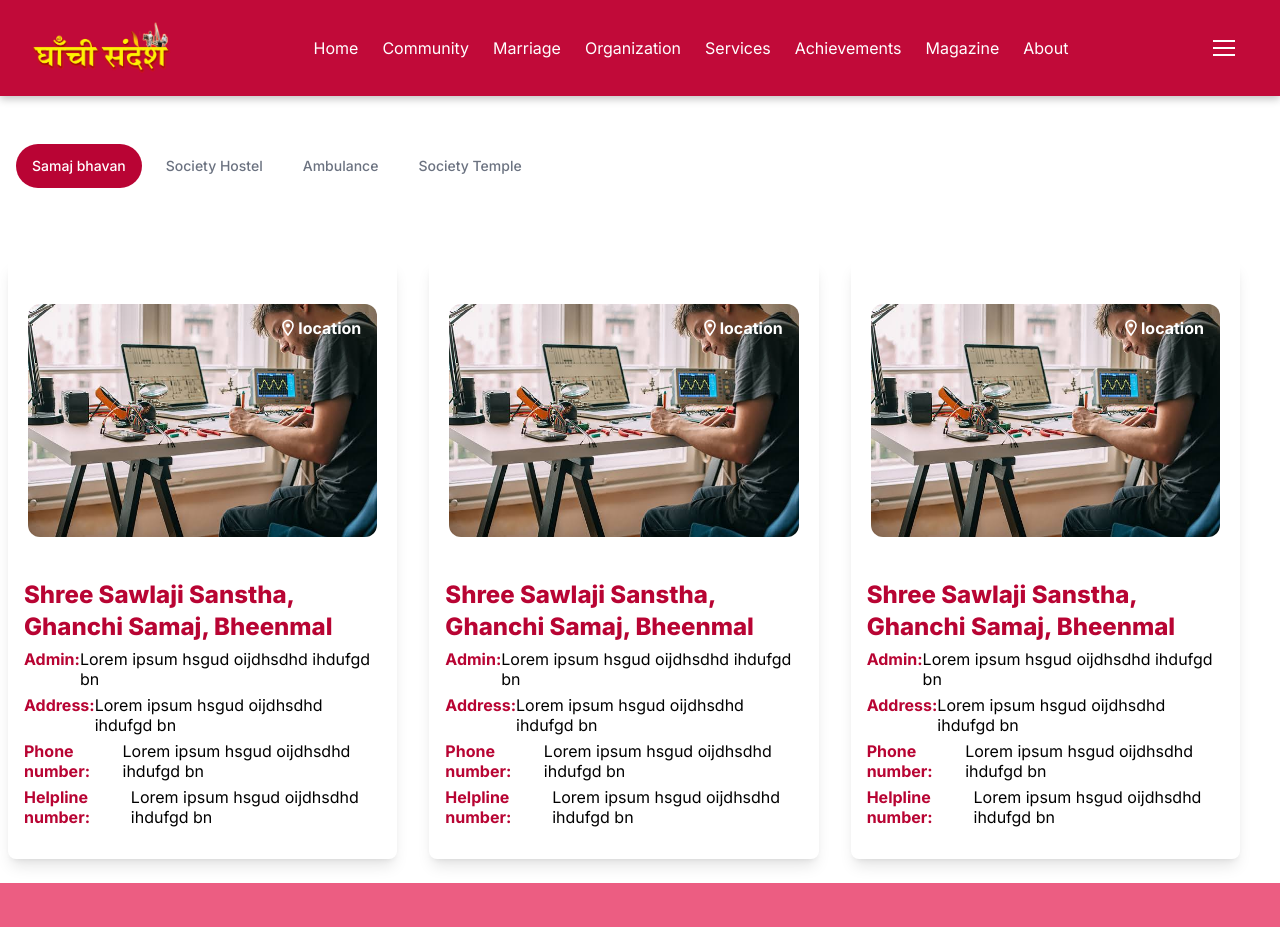
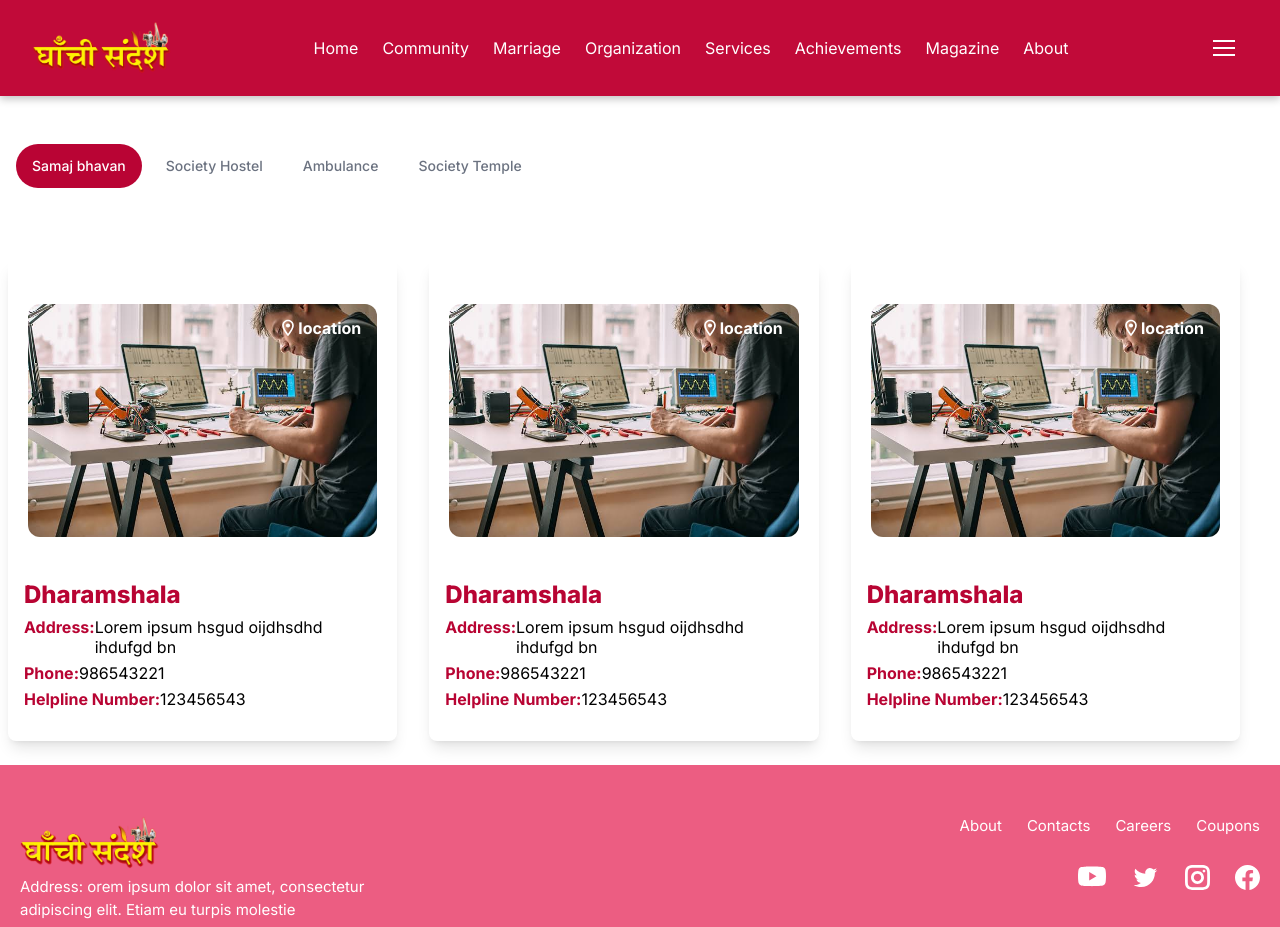
Before and after one commit to carnageitself/Ghanchi-Sandesh, a Next.js app: page /services in a window 1280 px wide. Shown: the top 927 px of the page. Built offline with nearby package versions, Linux system fonts and the light colour scheme.

Commit message:
bugs fixes

```diff
--- a/app/components/Dropdown.tsx
+++ b/app/components/Dropdown.tsx
@@ -1,8 +1,34 @@
-import React from "react";
+import React, {useState} from "react";
 
 const Dropdown = () => {
+
+  const [isOpen, setIsOpen] = useState(false);
+
+  const toggleDropdown = () => {
+    setIsOpen(!isOpen);
+  };
+
   return (
-    <div className="sidebar flex-1 h-60 w-full top-24 absolute bg-[#C10A39] z-10 right-0"></div>
+    <div className="sidebar flex-1 h-60 w-full top-24 absolute bg-[#C10A39] z-10 right-0">
+             {/* <div className="hidden sm:block sm:ml-6">
+            <div className="flex space-x-4">
+              <div className="relative">
+                <button className="text-white hover:text-gray-700  px-3 py-2 rounded-md text-sm font-medium" onClick={toggleDropdown} id="options-menu" aria-haspopup="true" aria-expanded="true">
+                  Dropdown
+                </button>
+                {isOpen && (
+                  <div className="origin-top-right absolute right-0 mt-2 w-56 rounded-md shadow-lg bg-white ring-1 ring-black ring-opacity-5" role="menu" aria-orientation="vertical" aria-labelledby="options-menu">
+                    <div className="py-1" role="none">
+                      <a href="#" className="text-gray-700 block px-4 py-2 text-sm" role="menuitem"  id="options-menu-0">Action</a>
+                      <a href="#" className="text-gray-700 block px-4 py-2 text-sm" role="menuitem"  id="options-menu-1">Another action</a>
+                      <a href="#" className="text-gray-700 block px-4 py-2 text-sm" role="menuitem"  id="options-menu-2">Something else here</a>
+                    </div>
+                  </div>
+                )}
+              </div>
+            </div>
+          </div> */}
+    </div>
   );
 };
 
--- a/app/components/ServiceCard.tsx
+++ b/app/components/ServiceCard.tsx
@@ -1,7 +1,7 @@
 import Image from "next/image";
 import React from "react";
 import Img from "@/public/engineer.jpeg";
-import { data } from "../data/OrganizationData";
+import { data } from "../data/Servicedata";
 
 import { MdOutlineLocationOn } from "react-icons/md";
 const ServiceCard = () => {
@@ -36,25 +36,20 @@ const ServiceCard = () => {
                 </a>
               </h1>
               <div className="wrapper flex align-baseline flex-row ">
-                <h3 className="text-[#b80433] font-bold text-md">Admin:</h3>
-                <span className="text-dark-gray ">{data?.office}</span>
+                <h3 className="text-[#b80433] font-bold text-md">Address:</h3>
+                <span className="text-dark-gray ">{data?.address}</span>
               </div>
               <div className="wrapper flex flex-row ">
-                <h3 className="text-[#B80433]  text-md font-bold">Address:</h3>
-                <span className="text-dark-gray ">{data?.chairman}</span>
+                <h3 className="text-[#B80433]  text-md font-bold">Phone:</h3>
+                <span className="text-dark-gray ">{data?.phone_number}</span>
               </div>
               <div className="wrapper flex flex-row ">
                 <h3 className="text-[#B80433] text-md font-bold">
-                  Phone number:
+                  Helpline Number:
                 </h3>
-                <span className="text-dark-gray "> {data?.work}</span>
+                <span className="text-dark-gray "> {data?.helpline_number}</span>
               </div>
-              <div className="wrapper flex flex-row ">
-                <h3 className="text-[#B80433] text-md font-bold">
-                  Helpline number:
-                </h3>
-                <span className="text-dark-gray "> {data?.work}</span>
-              </div>
+
             </header>
           </article>
           {/* <!-- END Article --> */}
--- a/app/data/BrideData.jsx
+++ b/app/data/BrideData.jsx
@@ -1,5 +1,5 @@
 export const data = {
-    Name: " Shree Sawlaji Sanstha, Ghanchi Samaj, Bheenmal",
+    Name: " Shree Sawlaji S",
     Fathers_name: " Lorem ipsum hsgud oijdhsdhd ihdufgd bn",
     Mull_Nivas: " Lorem ipsum hsgud oijdhsdhd ihdufgd bn",
     Education: " Lorem ipsum hsgud oijdhsdhd ihdufgd bn",
--- a/app/data/GroomData.tsx
+++ b/app/data/GroomData.tsx
@@ -1,5 +1,5 @@
 export const data = {
-    Name: " Shree Sawlaji Sanstha, Ghanchi Samaj, Bheenmal",
+    Name: " Shree Sawlaji S",
     Fathers_name: " Lorem ipsum hsgud oijdhsdhd ihdufgd bn",
     Mull_Nivas: " Lorem ipsum hsgud oijdhsdhd ihdufgd bn",
     Education: " Lorem ipsum hsgud oijdhsdhd ihdufgd bn",
--- /dev/null
+++ b/app/data/Servicedata.jsx
@@ -0,0 +1,7 @@
+export const data = {
+    title: " Dharamshala",
+    address: " Lorem ipsum hsgud oijdhsdhd ihdufgd bn",
+    phone_number: 986543221,
+    helpline_number: 123456543,
+
+}
--- a/app/services/page.tsx
+++ b/app/services/page.tsx
@@ -23,7 +23,7 @@ const Services = () => {
 
         </ul>
       </div>
-      <div className="flex flex-wrap p-2 w-full lg:-mx-4 services__overflow">
+      <div className="flex flex-wrap p-2 w-full lg:-mx-4 services__overflow justify-center">
 
         <ServicesFeed />
         <ServicesFeed />
```
